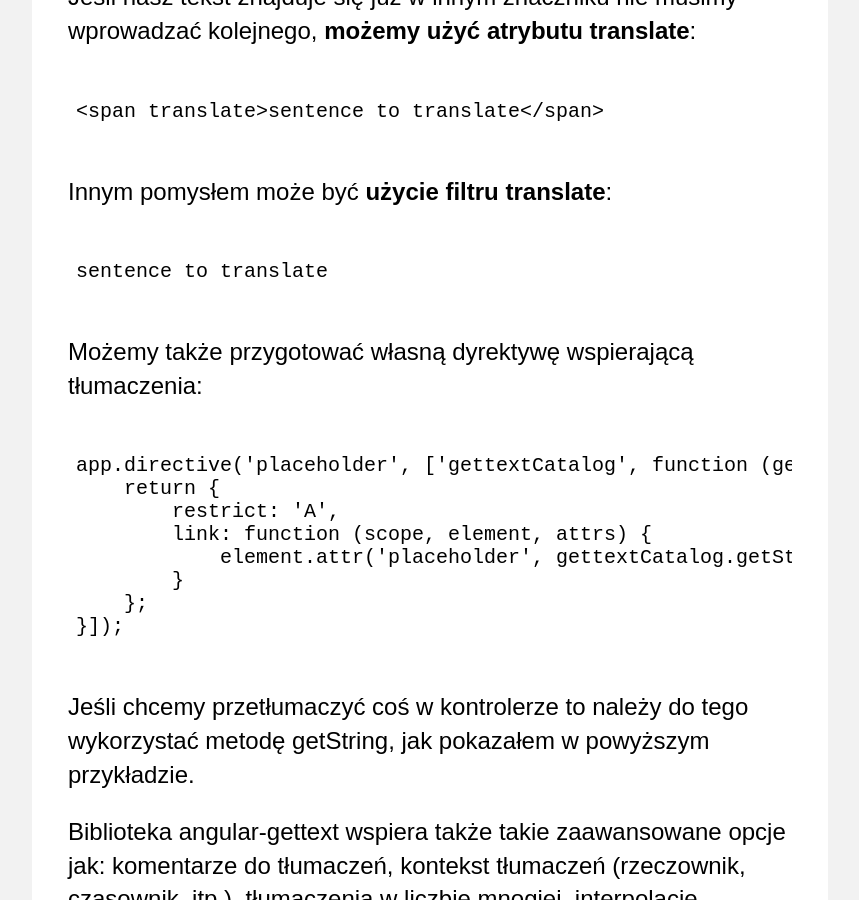
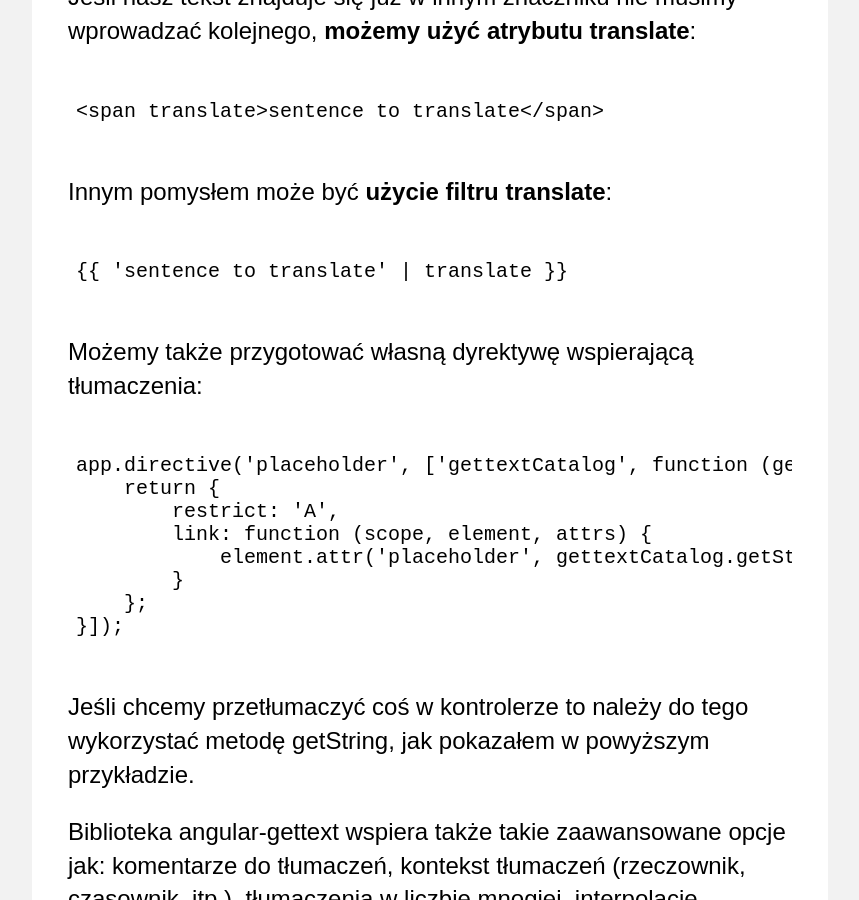
Before and after one commit to maciejlew/maciejlew.github.io, a Jekyll site: the page built from _posts/2016-04-26-i18n-z-angularjs-gettext.md, in a window 1280 px wide and 900 px high, scrolled down 3944 px. Shown: the whole window, without its empty margins (416-1275 px from the left). Built offline with Jekyll 4.4.1, drawn with Linux system fonts in a browser that asks for light colours; comment, search, counter and statistics services are not loaded.

Commit message:
Changes post 'I18N z angular-gettext'

```diff
--- a/_posts/2016-04-26-i18n-z-angularjs-gettext.md
+++ b/_posts/2016-04-26-i18n-z-angularjs-gettext.md
@@ -121,7 +121,7 @@ Jeśli nasz tekst znajduje się już w innym znaczniku nie musimy wprowadzać ko
 
 Innym pomysłem może być **użycie filtru translate**:
 
-    {{ 'sentence to translate' | translate }}
+    {{ "{{ 'sentence to translate' | translate " }}}}
 
 Możemy także przygotować własną dyrektywę wspierającą tłumaczenia:
 
```
